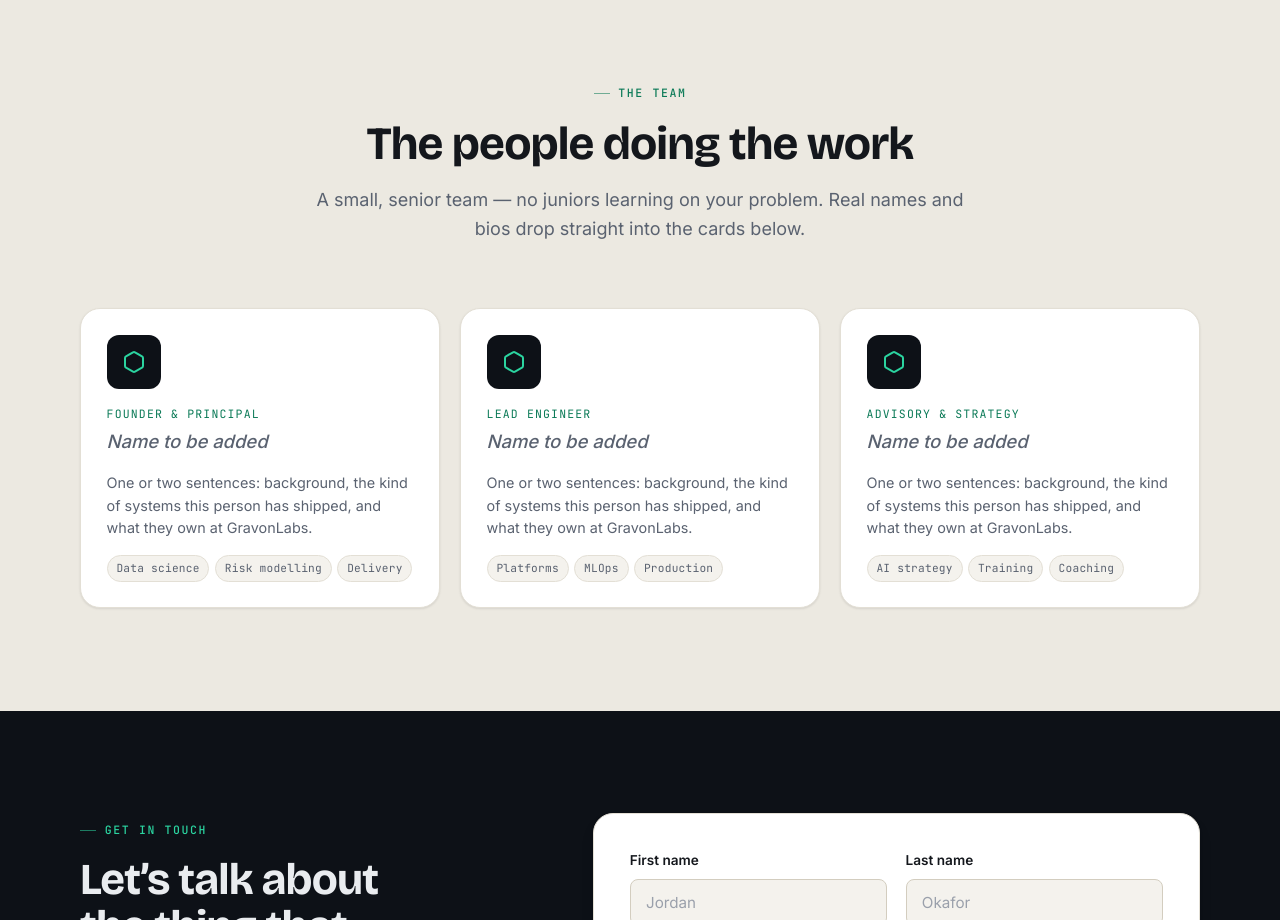
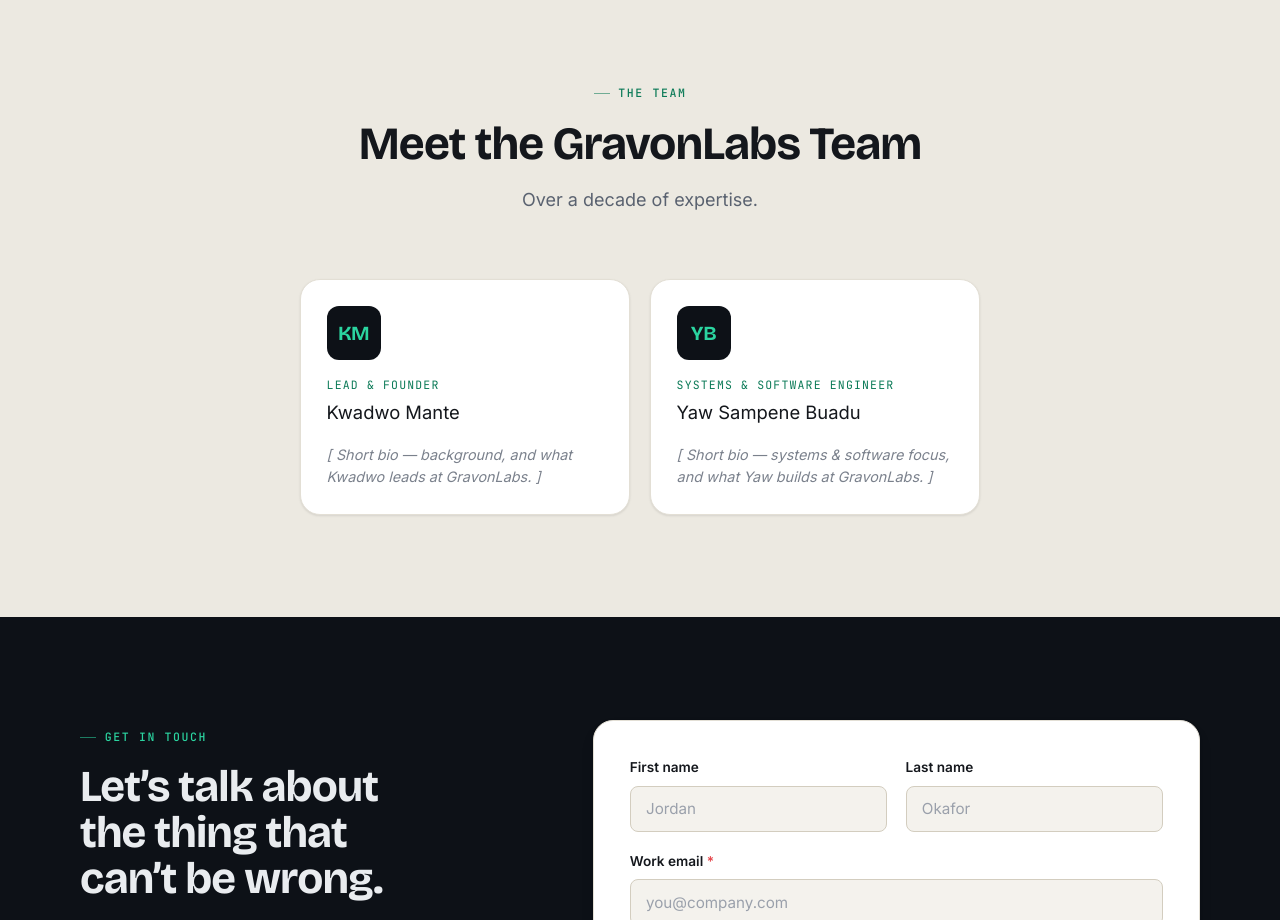
Before and after one commit to kosewmante/gravonlabs, a React (Vite) app: page /about in a window 1280 px wide. Shown: the part 1680-2600 px from the top of the page. Built offline with nearby package versions, Linux system fonts and the light colour scheme.

Commit message:
Add real team members, COP UK case studies, team header copy

```diff
--- a/src/components/AboutTeam.tsx
+++ b/src/components/AboutTeam.tsx
@@ -1,26 +1,23 @@
 import { motion } from 'framer-motion';
-import { Hexagon } from 'lucide-react';
 
-/**
- * Honest team section. The previous version invented three executives with stock
- * headshots. Until real names/bios are supplied these are role-based placeholders,
- * clearly marked — no fabricated people.
- */
-
-const ROLES = [
+// Real team. Bios are still placeholders — add the prose, don't invent it.
+const TEAM = [
   {
-    role: 'Founder & Principal',
-    tags: ['Data science', 'Risk modelling', 'Delivery'],
+    name: 'Kwadwo Mante',
+    role: 'Lead & Founder',
+    bio: '[ Short bio — background, and what Kwadwo leads at GravonLabs. ]',
   },
   {
-    role: 'Lead Engineer',
-    tags: ['Platforms', 'MLOps', 'Production'],
-  },
-  {
-    role: 'Advisory & Strategy',
-    tags: ['AI strategy', 'Training', 'Coaching'],
+    name: 'Yaw Sampene Buadu',
+    role: 'Systems & Software Engineer',
+    bio: '[ Short bio — systems & software focus, and what Yaw builds at GravonLabs. ]',
   },
 ];
+
+const initials = (name: string) => {
+  const parts = name.trim().split(/\s+/);
+  return (parts[0][0] + (parts.length > 1 ? parts[parts.length - 1][0] : '')).toUpperCase();
+};
 
 const EASE: [number, number, number, number] = [0.2, 0, 0, 1];
 
@@ -30,37 +27,28 @@
       <div className="container">
         <div className="section-head section-head--center">
           <div className="eyebrow">The team</div>
-          <h2 className="section-title">The people doing the work</h2>
+          <h2 className="section-title">Meet the GravonLabs Team</h2>
           <p className="section-intro" style={{ marginInline: 'auto' }}>
-            A small, senior team — no juniors learning on your problem. Real names and bios drop
-            straight into the cards below.
+            Over a decade of expertise.
           </p>
         </div>
 
         <div className="team-grid">
-          {ROLES.map((m, i) => (
+          {TEAM.map((m, i) => (
             <motion.div
-              key={m.role}
+              key={m.name}
               className="team-card"
               initial={{ opacity: 0, y: 20 }}
               whileInView={{ opacity: 1, y: 0 }}
               viewport={{ once: true, margin: '-50px' }}
               transition={{ duration: 0.5, delay: i * 0.1, ease: EASE }}
             >
-              <span className="team-avatar"><Hexagon size={24} /></span>
+              <span className="team-avatar">{initials(m.name)}</span>
               <div>
                 <div className="team-role">{m.role}</div>
-                <div className="team-name is-placeholder">Name to be added</div>
+                <div className="team-name">{m.name}</div>
               </div>
-              <p className="team-bio">
-                One or two sentences: background, the kind of systems this person has shipped, and
-                what they own at GravonLabs.
-              </p>
-              <div className="team-tags">
-                {m.tags.map((t) => (
-                  <span key={t} className="tag">{t}</span>
-                ))}
-              </div>
+              <p className="team-bio is-placeholder">{m.bio}</p>
             </motion.div>
           ))}
         </div>
--- a/src/components/ProofSection.tsx
+++ b/src/components/ProofSection.tsx
@@ -1,30 +1,29 @@
 import { motion } from 'framer-motion';
 
 /**
- * Case studies. These are written as illustrative TEMPLATES — realistic examples
- * of how a real engagement is described — and are clearly marked "illustrative".
- * The measurable outcome on each card is left as an explicit placeholder so real
- * numbers replace it rather than being invented.
+ * Case studies for COP UK. Problem/approach/outcome copy is drafted from the
+ * client + project type — confirm the specifics (and add hard metrics) before
+ * treating these as final.
  */
 
 const CASES = [
   {
-    sector: 'Retail banking · illustrative',
-    title: 'Real-time card-fraud scoring',
+    sector: 'COP UK · Asset management',
+    title: 'Portfolio data platform & risk dashboards',
     rows: [
-      { label: 'Problem', text: 'Rules-based checks were missing newer fraud patterns while flagging too many legitimate customers.' },
-      { label: 'Approach', text: 'Built and validated a gradient-boosted scoring model with per-decision reason codes, deployed behind the existing decision engine.' },
+      { label: 'Problem', text: 'Fund and portfolio data was spread across spreadsheets and vendor exports, which made risk reporting slow and easy to get wrong.', outcome: false },
+      { label: 'Approach', text: 'Built a unified data pipeline and a set of exposure and risk dashboards, with validation and access controls baked in.', outcome: false },
+      { label: 'Outcome', text: 'A single source of truth for the investment team — reporting that used to take days is now available on demand.', outcome: true },
     ],
-    metric: '[ real result — e.g. false positives −38% ]',
   },
   {
-    sector: 'Lending · illustrative',
-    title: 'Credit-risk scorecard rebuild',
+    sector: 'COP UK · Corporate learning',
+    title: 'AI-powered learning platform',
     rows: [
-      { label: 'Problem', text: 'An ageing scorecard was decaying in performance and hard to defend to auditors.' },
-      { label: 'Approach', text: 'Rebuilt it end-to-end with documented, monotonic, regulator-ready logic and ongoing performance monitoring.' },
+      { label: 'Problem', text: 'Training was manual and one-size-fits-all, with low completion and little visibility into what was actually landing.', outcome: false },
+      { label: 'Approach', text: 'Built a learning platform with an adaptive model that tailors content to each learner, plus analytics on progress and outcomes.', outcome: false },
+      { label: 'Outcome', text: 'Personalised learning at scale, with completion and comprehension the team can finally measure.', outcome: true },
     ],
-    metric: '[ real result — e.g. Gini +0.06, fully audit-ready ]',
   },
 ];
 
@@ -38,9 +37,7 @@
           <div className="eyebrow">Selected work</div>
           <h2 className="section-title">Proof, not adjectives</h2>
           <p className="section-intro">
-            Two representative engagements. They&rsquo;re marked <em>illustrative</em> until we
-            swap in named, client-approved case studies — the structure is exactly how the real
-            ones will read.
+            Two engagements for COP UK — from investment operations to a custom learning platform.
           </p>
         </div>
 
@@ -62,13 +59,9 @@
                 {c.rows.map((r) => (
                   <div className="case-row" key={r.label}>
                     <span className="case-label">{r.label}</span>
-                    <span className="case-text">{r.text}</span>
+                    <span className={`case-text${r.outcome ? ' is-outcome' : ''}`}>{r.text}</span>
                   </div>
                 ))}
-                <div className="case-row">
-                  <span className="case-label">Outcome</span>
-                  <span className="case-placeholder">{c.metric}</span>
-                </div>
               </div>
             </motion.article>
           ))}
--- a/src/index.css
+++ b/src/index.css
@@ -537,6 +537,7 @@
   padding-top: 0.15rem;
 }
 .case-text { color: var(--color-text-on-ink); font-size: 0.925rem; line-height: 1.55; }
+.case-text.is-outcome { color: var(--color-accent-on-ink); font-weight: 500; }
 .case-metric {
   display: flex;
   align-items: baseline;
@@ -688,8 +689,8 @@
 /* ============================================================
    Team (About)
    ============================================================ */
-.team-grid { display: grid; grid-template-columns: 1fr; gap: 1.25rem; }
-@media (min-width: 720px) { .team-grid { grid-template-columns: repeat(3, 1fr); } }
+.team-grid { display: grid; grid-template-columns: 1fr; gap: 1.25rem; max-width: 680px; margin-inline: auto; }
+@media (min-width: 640px) { .team-grid { grid-template-columns: repeat(2, 1fr); } }
 .team-card {
   background: var(--color-surface);
   border: 1px solid var(--color-border);
@@ -718,6 +719,7 @@
 .team-name { font-size: 1.15rem; margin-top: 0.25rem; }
 .team-name.is-placeholder { color: var(--color-text-muted); font-style: italic; font-family: var(--font-primary); font-weight: 500; letter-spacing: 0; }
 .team-bio { color: var(--color-text-muted); font-size: 0.9rem; line-height: 1.55; flex: 1; }
+.team-bio.is-placeholder { font-style: italic; opacity: 0.8; }
 .team-tags { display: flex; flex-wrap: wrap; gap: 0.35rem; }
 
 /* About — ink manifesto panel */
```
